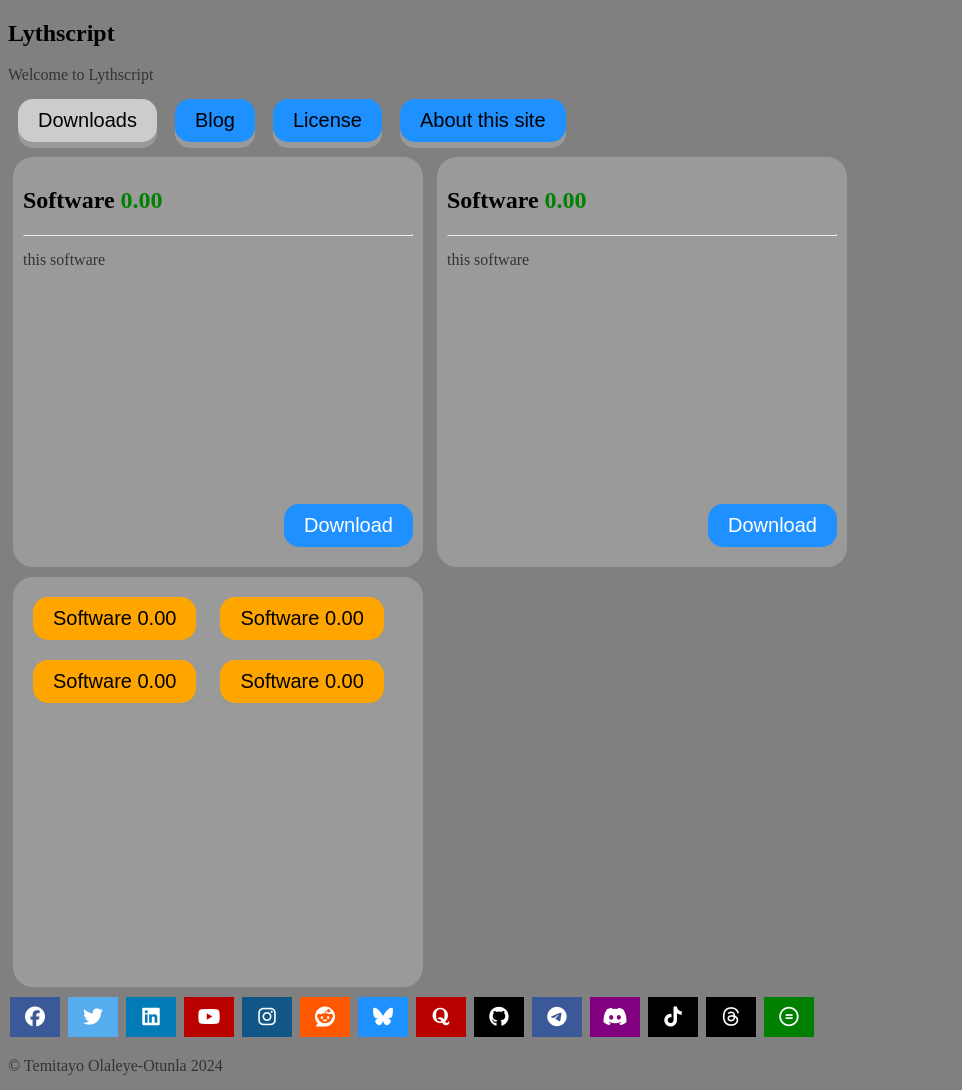
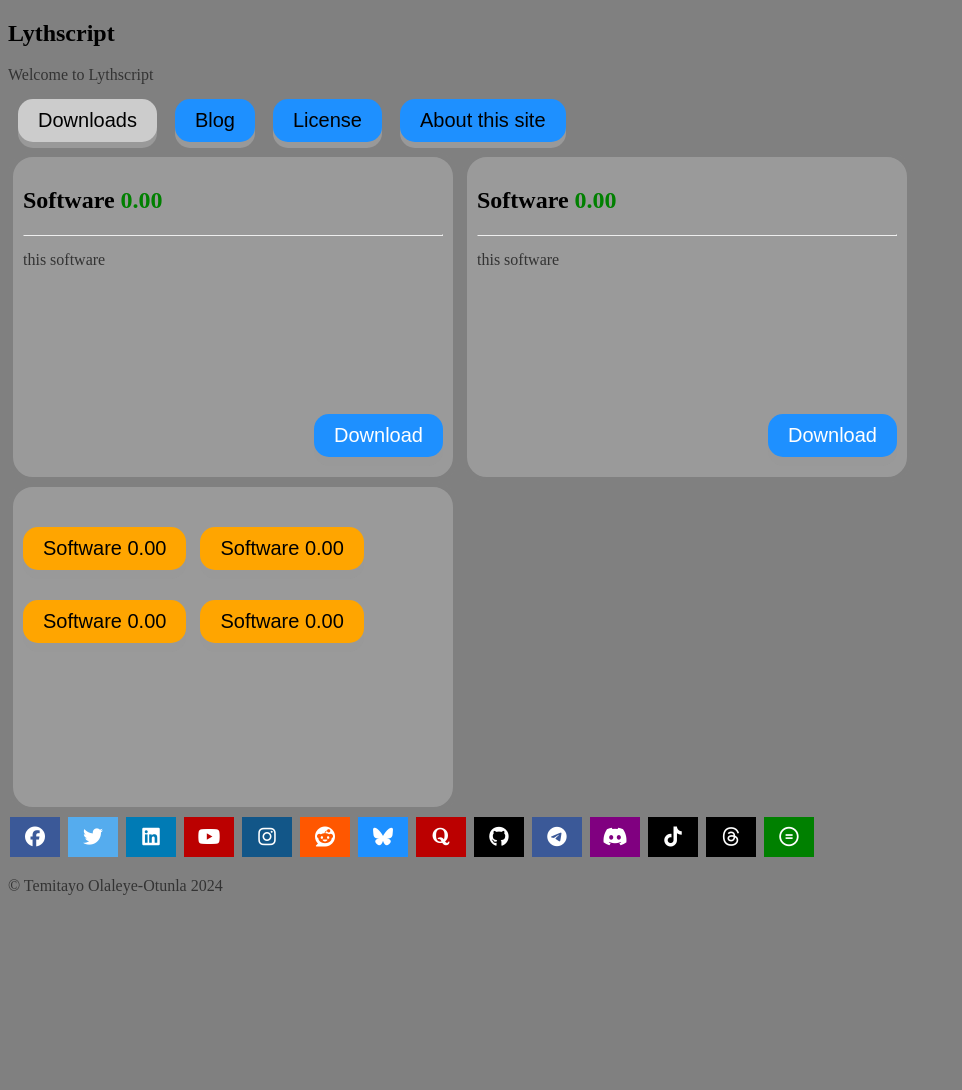
Before and after one commit to lythwind/lythwind.github.io, a Jekyll site: the page built from desktop.html, in a window 1280 px wide. Shown: the whole page, without its empty margins (0-962 px from the left). Built offline with Jekyll 4.4.1, drawn with Linux system fonts in a browser that asks for light colours; nearby versions of some CDN libraries; after the commit the page ends 910 px from its top, so only the background shows below that.

Commit message:
Update desktop.css

```diff
--- a/css/desktop.css
+++ b/css/desktop.css
@@ -1,8 +1,8 @@
 
 .bdiv-container {
   border-radius: 25px;
-  width: 390px;
-  height: 390px;
+  width: 420px;
+  height: 300px;
   padding: 10px;
   border: 5px solid gray;
   position: relative;
@@ -205,5 +205,6 @@ button:active {
   border-radius: 15px;
   box-shadow: 0 9px #999;
   position: relative;
-  margin: 10px;
+  margin-right: 10px;
+  margin-top:30px;
 }
```
